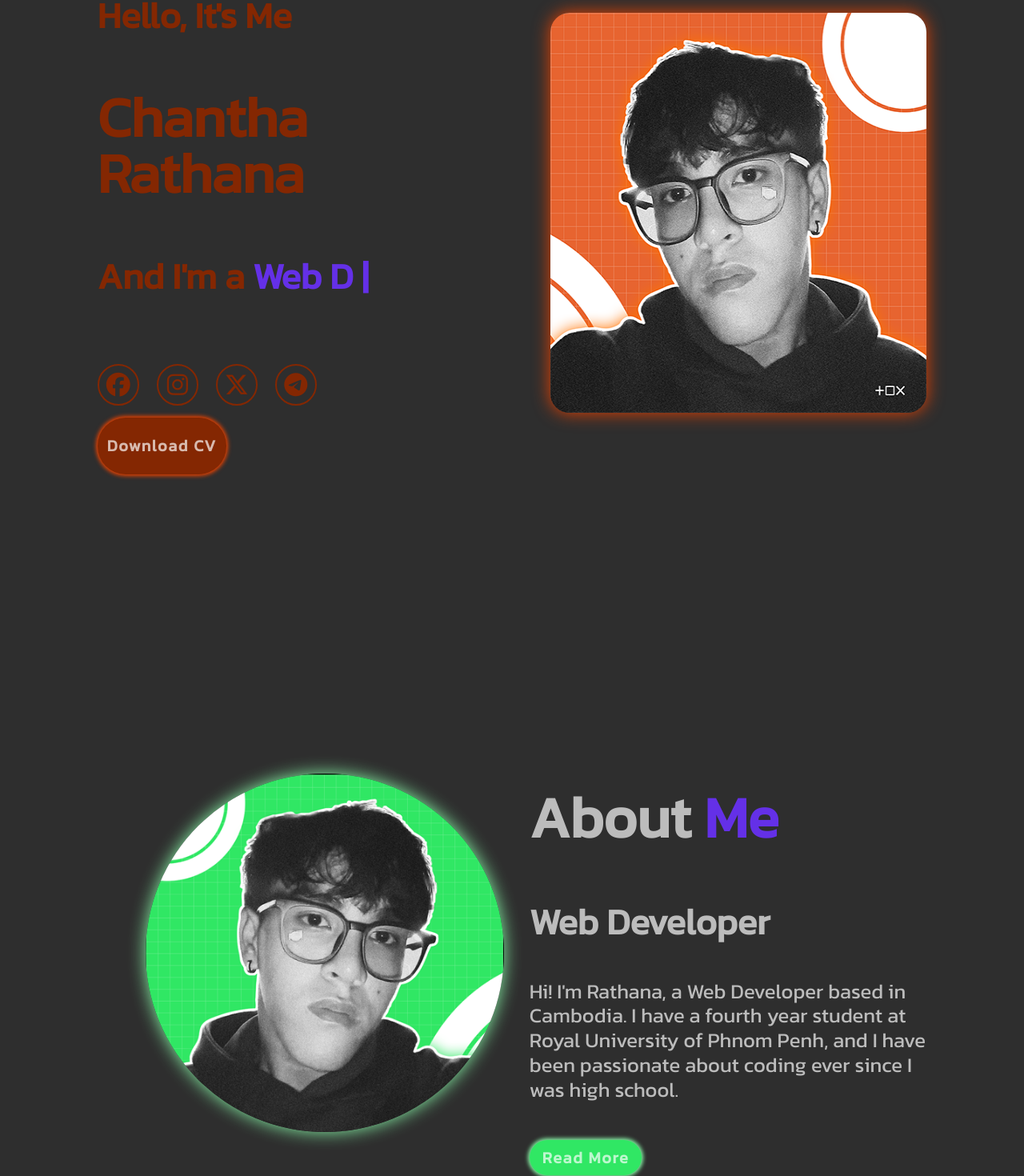
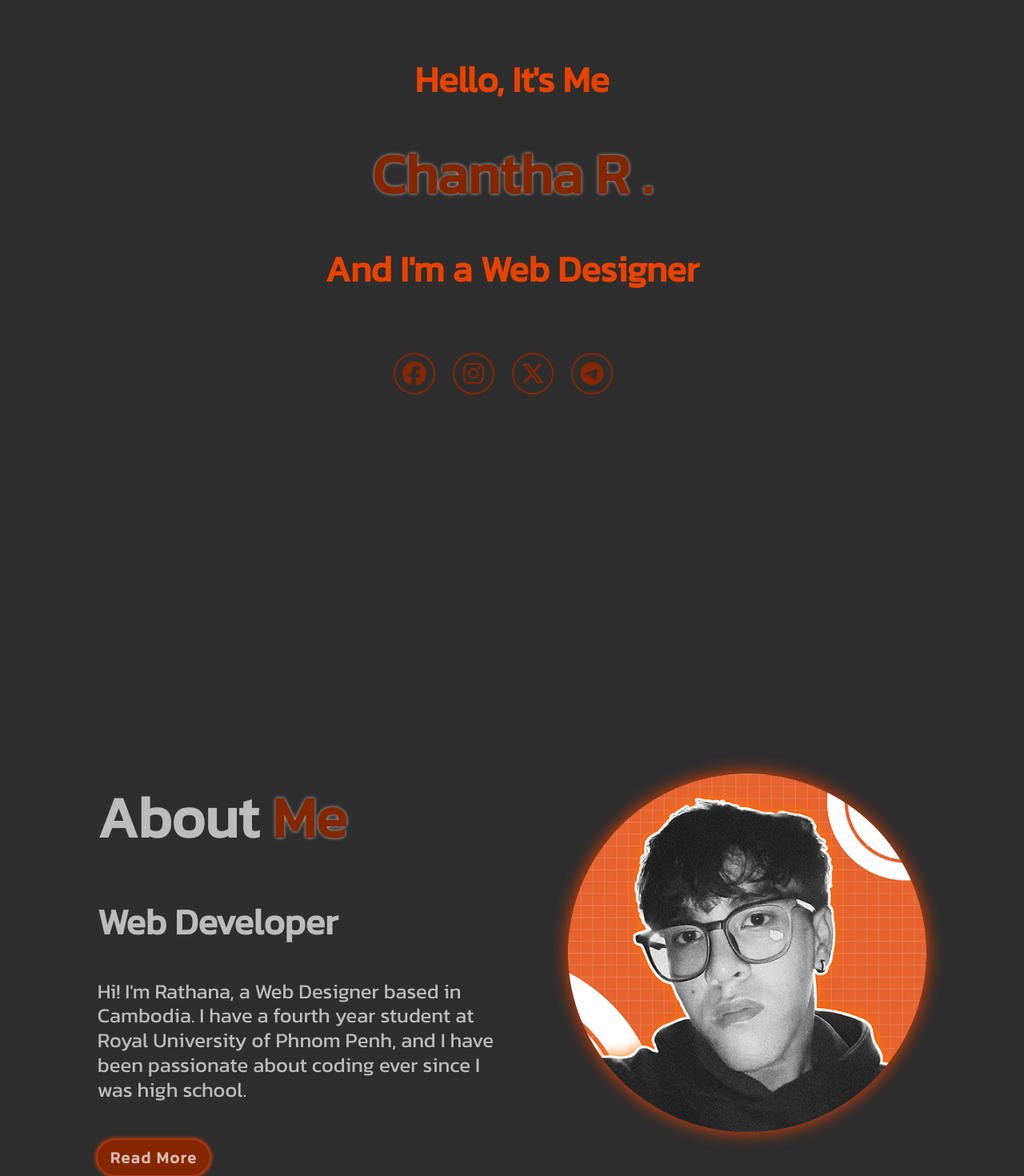
Before and after one commit to ZenTo26/Portfolio-Web, a Vue app: page / in a window 1280 px wide. Shown: the part 206-1676 px from the top of the page at 80% size. Built offline with nearby package versions, Linux system fonts and the light colour scheme.

Commit message:
new update

```diff
--- a/src/App.vue
+++ b/src/App.vue
@@ -3,7 +3,7 @@
   <home-home></home-home>
   <about-about></about-about>
   <project-project></project-project>
-  <contact-contact></contact-contact>
+  <!-- <contact-contact></contact-contact> -->
   <footer-footer></footer-footer>
 </template>
 
--- a/src/components/About.vue
+++ b/src/components/About.vue
@@ -1,19 +1,19 @@
 <template>
   <section class="about" id="about">
-    <div class="about-image">
-      <img src="@/assets/Profile-green.png" alt="" />
-    </div>
-
     <div class="about-content">
       <h2 class="heading-about">About <span>Me</span></h2>
       <h3>Web Developer</h3>
       <p>
-        Hi! I'm Rathana, a Web Developer based in Cambodia. I have a fourth year student
-        at Royal University of Phnom Penh, and I have been passionate about coding ever
-        since I was high school.
+        Hi! I'm Rathana, a Web Designer based in Cambodia. I have a fourth year
+        student at Royal University of Phnom Penh, and I have been passionate
+        about coding ever since I was high school.
       </p>
 
       <a href="#" class="btn-about">Read More</a>
+    </div>
+
+    <div class="about-image">
+      <img src="@/assets/Profile-orange.png" alt="" />
     </div>
   </section>
 </template>
@@ -38,7 +38,7 @@ export default {};
   width: 35vw;
   margin-left: 60px;
   border-radius: 50%;
-  box-shadow: 0px 0px 21px 0px var(--secendary-shawdow);
+  box-shadow: 0px 0px 21px 0px var(--box-shadow);
   transition: 2s;
 }
 .about-image img:hover {
@@ -62,11 +62,11 @@ export default {};
   display: inline-block;
   padding: 10px 16px;
   color: var(--main-color);
-  background: var(--secendary-color);
+  background: var(--base-color);
   border-radius: 35px;
   font-size: 20px;
   letter-spacing: 0.1rem;
-  box-shadow: 0px 0px 5px 2px var(--secendary-shawdow);
+  box-shadow: 0px 0px 5px 2px var(--box-shadow);
   font-weight: 600;
   cursor: pointer;
   transition: 2s;
--- a/src/components/Footer.vue
+++ b/src/components/Footer.vue
@@ -2,7 +2,7 @@
   <footer class="footer">
     <div class="footer-text">
       <p>
-        {{ name }} ©<i>2024</i> | <span>{{ phoneNumber }}</span>
+        {{ name }} ©<i>2025</i> | <span>{{ phoneNumber }}</span>
       </p>
     </div>
     <div class="footer-iconTop">
--- a/src/components/Home.vue
+++ b/src/components/Home.vue
@@ -2,10 +2,10 @@
   <section class="home" id="home">
     <div class="home-content">
       <h3>Hello, It's Me</h3>
-      <h1>Chantha Rathana</h1>
-      <h3>
-        And I'm a <span class="running-text">{{ displayTexts }} |</span>
-      </h3>
+      <h1>
+        <span class="running-text">{{ displayTexts }} .</span>
+      </h1>
+      <h3>And I'm a Web Designer</h3>
 
       <div class="social-media">
         <a :href="facebookLink" target="_blank">
@@ -24,10 +24,9 @@
       <a href="#" class="btn" @click.prevent="downloadCV">Download CV</a>
     </div>
 
-    <div class="home-image">
-      <!-- <img src="@/assets/my-dark.png" alt="" /> -->
+    <!-- <div class="home-image">
       <img src="@/assets/Profile-orange.png" alt="" />
-    </div>
+    </div> -->
   </section>
 </template>
 
@@ -35,7 +34,7 @@
 export default {
   data() {
     return {
-      mySkills: "Web Developer",
+      mySkills: "Chantha Rathana",
       displayTexts: "",
       index: 0,
       typingSpeed: 200,
@@ -106,11 +105,12 @@ section {
   display: flex;
   justify-content: center;
   align-items: center;
-  color: var(--base-color);
+  color: var(--box-shadow);
 }
 
 .home-content {
-  line-height: 70px;
+  line-height: 60px;
+  text-align: center;
 }
 
 h3 {
@@ -121,7 +121,8 @@ h3:nth-of-type(2) {
   margin-bottom: 30px;
 }
 span {
-  color: var(--thirt-color);
+  color: var(--base-color);
+  text-shadow: 0px 0px 4px var(--main-color);
 }
 .home-content h1 {
   font-size: 70px;
@@ -166,7 +167,8 @@ span {
 }
 
 .btn {
-  display: inline-block;
+  display: none;
+  /* display: inline-block; */
   padding: 0.5px 12px;
   color: var(--main-color);
   background: var(--base-color);
--- a/src/components/Project.vue
+++ b/src/components/Project.vue
@@ -8,7 +8,9 @@
           <img :src="project.image" alt="" />
         </div>
         <p>{{ project.description }}</p>
-        <a :href="project.link" target="_blank" class="btn-project">View Web Page</a>
+        <a :href="project.link" target="_blank" class="btn-project"
+          >View Web Page</a
+        >
       </div>
     </div>
 
@@ -118,7 +120,7 @@ export default {
 .main-card .card:hover {
   box-shadow: none;
   transition: 2.2s;
-  border: 3px solid var(--secendary-color);
+  border: 3px solid var(--base-color);
 }
 .main-card .card-img {
   width: 100%;
@@ -153,8 +155,8 @@ export default {
 }
 .btn-project:hover {
   transition: 2s;
-  background: var(--secendary-color);
-  box-shadow: 0px 0px 5px 2px var(--thirt-color);
+  background: var(--box-shadow);
+  box-shadow: 0px 0px 5px 2px var(--base-color);
 }
 
 /* responsive */
```
